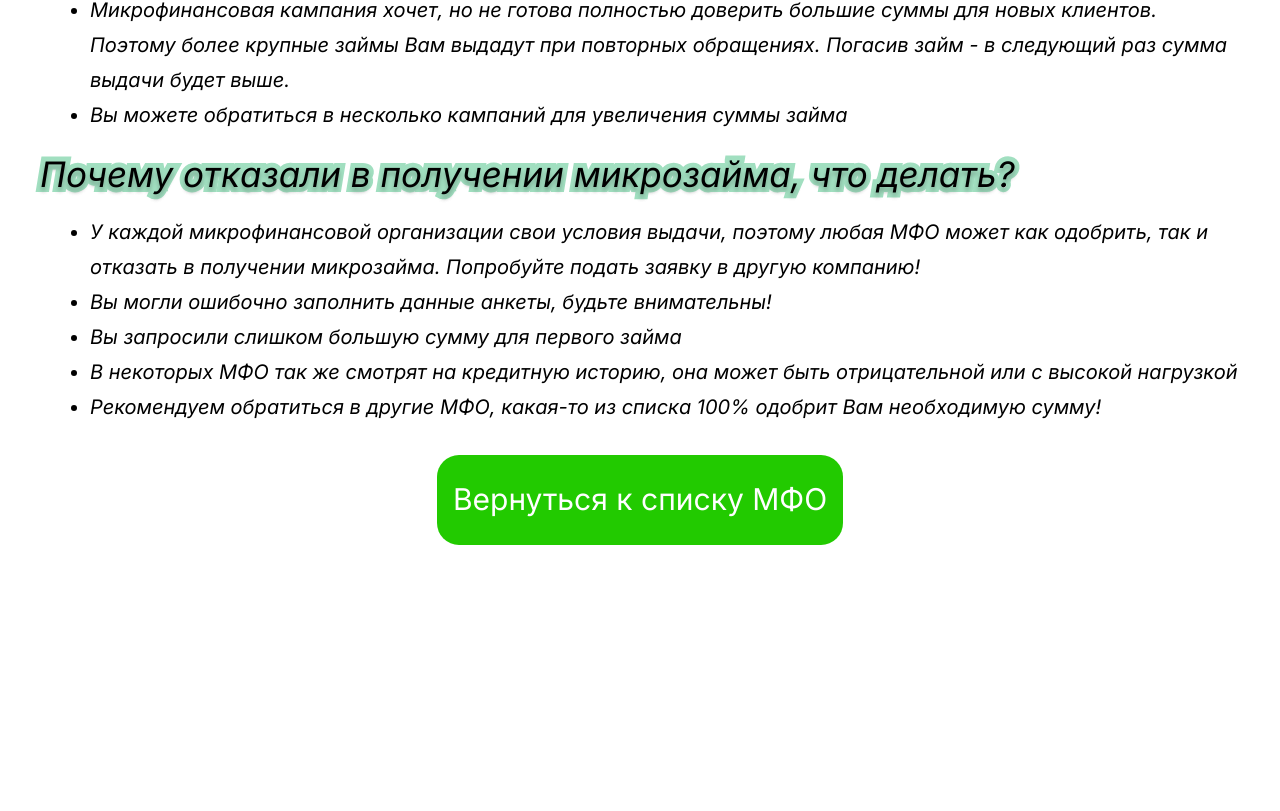
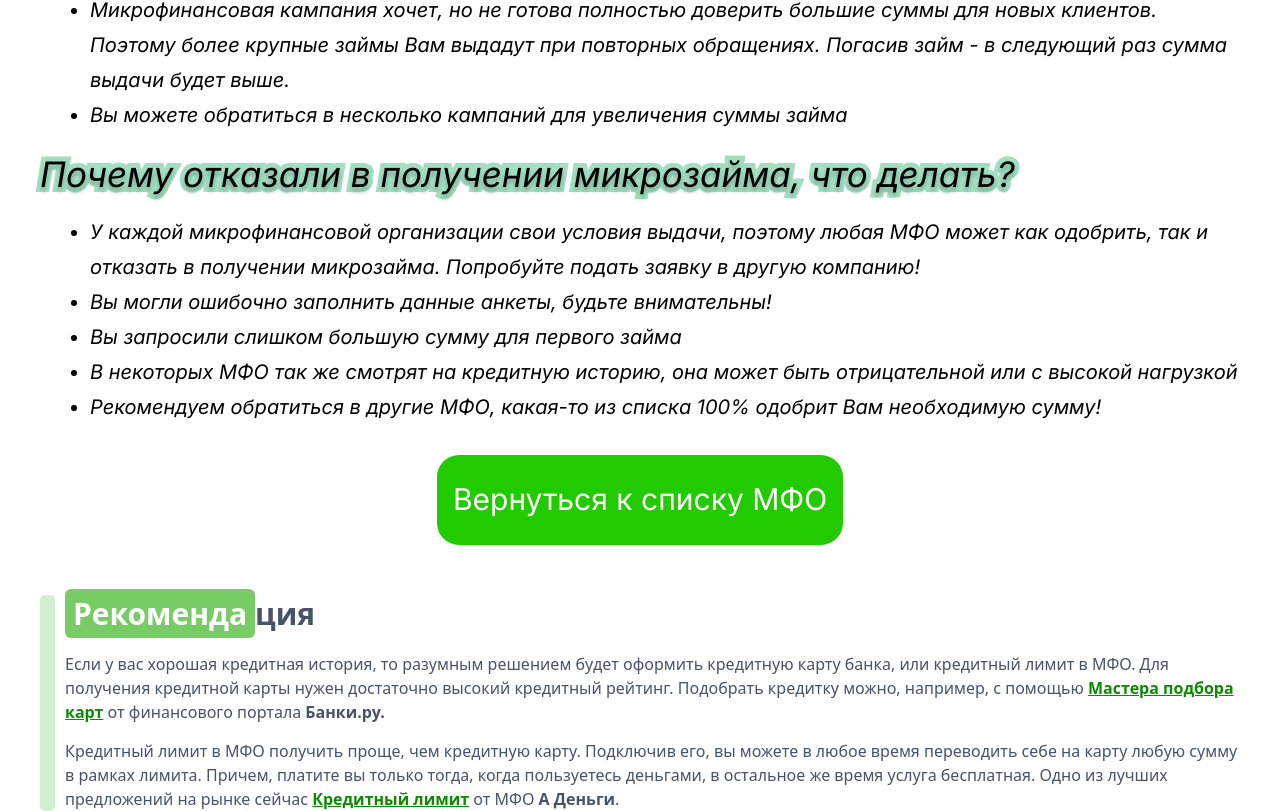
Before and after one commit to 1zzat1lla-Fayzullayev/zaymov, a React (Vite) app: page / in a window 1280 px wide. Shown: the part 2174-2985 px from the top of the page. Before the commit the page ends 2719 px from the top, so only its background shows below. Built offline with nearby package versions, Linux system fonts and the light colour scheme.

Commit message:
add recomment

```diff
--- a/src/App.jsx
+++ b/src/App.jsx
@@ -2,6 +2,7 @@ import CardSection from "./components/cardSection";
 import FirstTexts from "./components/firstTexts";
 import Hero from "./components/hero";
 import Navbar from "./components/navbar";
+import Recommendation from "./components/recommendation";
 
 function App() {
   return (
@@ -10,6 +11,7 @@ function App() {
       <Hero />
       <CardSection />
       <FirstTexts />
+      <Recommendation />
     </>
   );
 }
--- /dev/null
+++ b/src/components/recommendation.jsx
@@ -0,0 +1,68 @@
+import Wrapper from "../layout/wrapper";
+
+function Recommendation() {
+  return (
+    <Wrapper>
+      <div className="mt-[50px] mx-[20px] xl:mx-0">
+        <div className="flex items-stretch gap-[10px]">
+          <div className="bg-[#d2f0cf] w-[15px] rounded-[5px] hidden md:block"></div>
+
+          <div className="flex-1">
+            <h2 className="text-[25px] md:text-[30px] font-bold leading-tight">
+              <span className="bg-[#78cc66] text-white px-2 py-1 rounded-md">
+                Рекоменда
+              </span>
+              <span className="text-[#475366]">ция</span>
+            </h2>
+            <ul className="mt-5">
+              <li className="list-disc md:list-none ml-[20px] md:ml-0">
+                <p className="mt-[10px] text-[#475366]">
+                  Если у вас хорошая кредитная история, то разумным решением
+                  будет оформить кредитную карту банка, или кредитный лимит в
+                  МФО. Для получения кредитной карты нужен достаточно высокий
+                  кредитный рейтинг. Подобрать кредитку можно, например, с
+                  помощью{" "}
+                  <a
+                    href="https://pxl.leads.su/click/1b966724cd811200f3858600fb36ed23?erid=2W5zFJNY9K6"
+                    target="_blank"
+                    className="text-[#0b8c00] underline font-[700]"
+                  >
+                    Мастера подбора карт
+                  </a>{" "}
+                  от финансового портала{" "}
+                  <a
+                    href="https://pxl.leads.su/click/1b966724cd811200f3858600fb36ed23?erid=2W5zFJNY9K6"
+                    target="_blank"
+                    className="text-[#475366] font-bold"
+                  >
+                    Банки.ру.
+                  </a>
+                </p>
+              </li>
+              <li className="list-disc md:list-none ml-[20px] md:ml-0">
+                <p className="mt-[15px] text-[#475366]">
+                  Кредитный лимит в МФО получить проще, чем кредитную карту.
+                  Подключив его, вы можете в любое время переводить себе на
+                  карту любую сумму в рамках лимита. Причем, платите вы только
+                  тогда, когда пользуетесь деньгами, в остальное же время услуга
+                  бесплатная. Одно из лучших предложений на рынке сейчас{" "}
+                  <a
+                    href="https://trkleads.ru/click/a377c873409e9e80a7f8a0a796d1b95e?erid=2W5zFHLk67A"
+                    target="_blank"
+                    className="text-[#0b8c00] underline font-[700]"
+                  >
+                    Кредитный лимит
+                  </a>{" "}
+                  от МФО{" "}
+                  <span className="text-[#475366] font-bold">А Деньги</span>.
+                </p>
+              </li>
+            </ul>
+          </div>
+        </div>
+      </div>
+    </Wrapper>
+  );
+}
+
+export default Recommendation;
```
